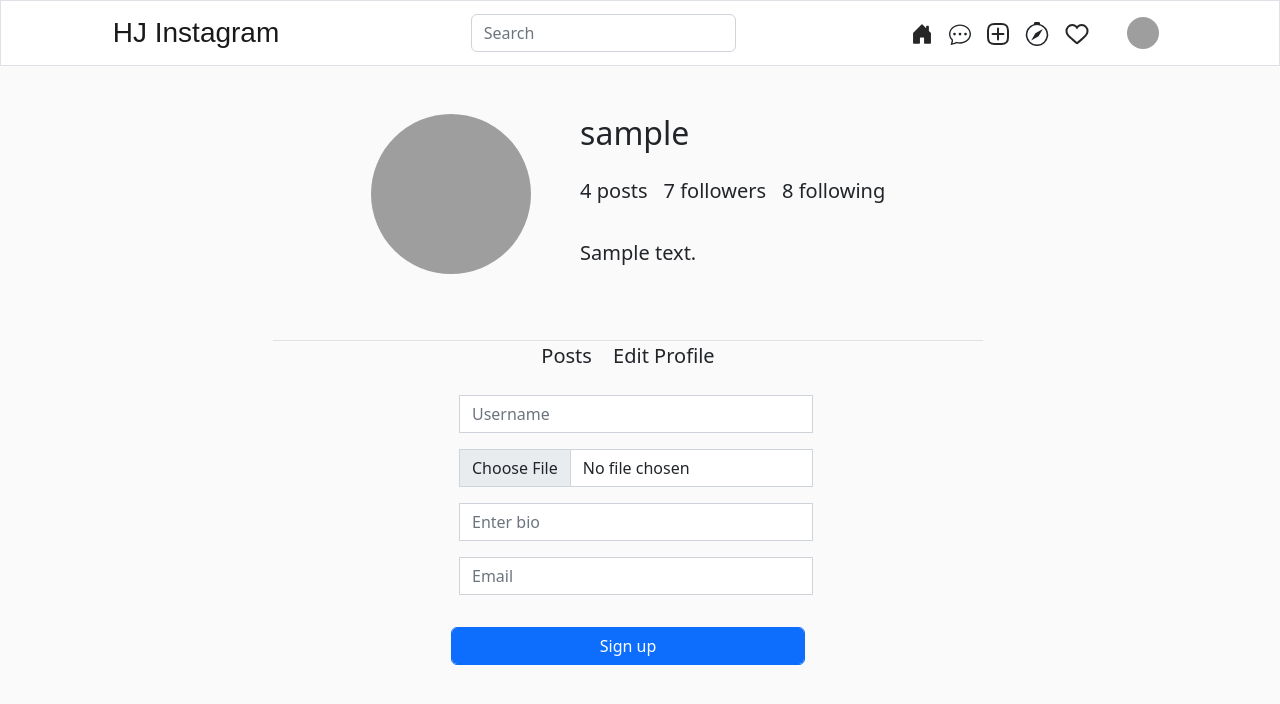
After one commit to Jaffar-Hussein/Instagram-Clone, a Django app: page /profile/edit in a window 1280 px wide. The commit adds this page. Shown: the top 704 px of the page. Run offline with Django 4.2, Linux system fonts and the light colour scheme; a user stored in the database is signed in; tables that the repository leaves empty hold one stand-in row (values such as "Sample post"); some libraries are stand-ins or nearby versions; some web fonts are replaced; grey boxes are pictures that could not be loaded.

Commit message:
ft:Profile Edit  - Editing of the profile

```diff
--- a/logic/forms.py
+++ b/logic/forms.py
@@ -1,3 +1,4 @@
+from dataclasses import field
 from django import forms
 from django.contrib.auth.forms import UserCreationForm
 from django.contrib.auth.models import User
@@ -48,3 +49,21 @@ class ImageForm(forms.ModelForm):
     class Meta:
         model = Image
         fields = ('name', 'image', 'caption')
+
+class ProfileEditForm(forms.ModelForm):
+    username = forms.CharField(max_length=40)
+    email = forms.EmailField()
+    bio = forms.CharField(max_length=80)
+    profilephoto = forms.ImageField()
+
+    class Meta:
+        model = Profile
+        fields = ('username', 'profilephoto', 'bio','email')
+    username.widget.attrs.update(
+        {'class': 'form-control m-2  input-val', 'placeholder': 'Username'})
+    email.widget.attrs.update(
+        {'class': 'form-control m-2  input-val', 'placeholder': 'Email'})
+    profilephoto.widget.attrs.update(
+        {'class': 'form-control m-2  input-val', 'placeholder': 'Profile Photo'})
+    bio.widget.attrs.update(
+        {'class': 'form-control m-2  input-val', 'placeholder': 'Enter bio'})
--- a/logic/templates/nav.html
+++ b/logic/templates/nav.html
@@ -1,4 +1,4 @@
-<nav class="navbar navbar-expand-lg bg-white border">
+<nav class="navbar navbar-expand-lg bg-white border sticky-top" role="navigation">
 <div class="container-fluid">
    <div class="container-fluid  d-flex justify-content-around align-items-center nav-sc">
    <div>
--- a/logic/templates/profile.html
+++ b/logic/templates/profile.html
@@ -1,48 +1,55 @@
 {% extends 'layout.html' %}
 {% block content %}
-
 {% include 'nav.html' %}
 <div class="container">
     <div class="container px-2 row justify-content-center">
-        <div class="col-md-8 py-5 mx-5 mb-5 border-bottom d-flex justify-content-evenly align-items-start">
+        <div class="col-md-8">
+            <!-- Top Profile -->
+            <div class="py-5 mx-5 mb-2  d-flex justify-content-evenly align-items-start">
+                <!-- Profile Picture -->
                 <div class="img-div mx-0">
                     <img src="/static/han.png" alt="" class="img-resp">
                 </div>
+                <!-- Side Description -->
                 <div>
                     <div class="d-flex align-items-center justify-content-start">
-                    <p class="h2 me-3">Hanan Hussein</p>
+                        <p class="h2 me-3">{{user_details.username}}</p>
+                        {% if request.path == '/profile' %}
+                        <a href="{%url 'profile_edit' %}">
                             <div class="btn btn-outline btn-sm">Edit Profile</div>
+                        </a>
+                        {% endif %}
                     </div>
                     <div class="d-flex my-3 align-items-center justify-content-between">
-                    <p class="lead"><strong>4</strong> posts</p>
-                    <p class="lead"><strong>7</strong> followers</p>
-                    <p class="lead"><strong>8</strong> following</p>
+                        <p class="lead me-3"><strong> 4</strong> posts </p>
+                        <p class="lead me-3"><strong> 7</strong> followers </p>
+                        <p class="lead"><strong> 8</strong> following </p>
                     </div>
                     <div>
                         <p class="lead">
-                        My bio is here
+                            {% if user_details.bio %}
+                            {{user_details.bio}}
+                            {% else %}
+                            Bio is coming soon ...
+                            {% endif %}
                         </p>
                     </div>
                 </div>
             </div>
             <!-- Below Profile -->
-        <div class="container px-2">
-            <!-- its nav -->
-            <div class="container border-top ">
-                <ul class="nav justify-content-center">
-                    <li class="nav-item">
-                      <a class="nav-link active" aria-current="page" href="#">Active</a>
-                    </li>
-                    <li class="nav-item">
-                      <a class="nav-link" href="#">Link</a>
-                    </li>
-                    <li class="nav-item">
-                      <a class="nav-link" href="#">Link</a>
-                    </li>
-                    <li class="nav-item">
-                      <a class="nav-link disabled">Disabled</a>
-                    </li>
-                  </ul>
+            <div class="container border-top d-flex flex-column justify-content-center align-items-center">
+                <p class="lead text-center">
+                    {% if request.path == '/profile' %}
+                    Posts
+                    {% else %}
+                    <a href="{%url 'profile' %}" class="lead me-3 text-decoration-none text-dark">Posts </a>
+                    Edit Profile
+                    {% endif %}
+                </p>
+                {% block edit_display %}
+
+
+                {% endblock %}
             </div>
         </div>
     </div>
--- /dev/null
+++ b/logic/templates/profile_edit.html
@@ -0,0 +1,16 @@
+{% extends 'profile.html' %}
+{% load bootstrap5 %}
+{% block edit_display %}
+<form action="" method="post">
+    {%csrf_token%}
+
+    {% bootstrap_form form layout='inline' %}
+    <div class="col-auto">
+        <button class="btn btn-primary form-control my-3" type="submit">Sign up</button>
+
+    </div>
+
+
+
+</form>
+{% endblock %}
--- a/logic/urls.py
+++ b/logic/urls.py
@@ -8,5 +8,6 @@ urlpatterns = [
     path("login", views.login_request, name="login"),
     path('upload', views.image_upload, name='upload'),
     path('profile', views.profile, name='profile'),
+    path('profile/edit', views.profile_edit, name='profile_edit'),
     path('logout', views.logout_request, name='logout'),
 ]
--- a/logic/views.py
+++ b/logic/views.py
@@ -1,5 +1,5 @@
 from django.shortcuts import render, redirect
-from .forms import NewUserForm, LoginForm, ImageForm
+from .forms import NewUserForm, LoginForm, ImageForm, ProfileEditForm
 # Create your views here.
 from django.contrib.auth import login, authenticate, logout
 from django.contrib.auth.decorators import login_required
@@ -9,8 +9,8 @@ from .models import Image, Profile
 
 @login_required
 def home(request):
-    posts=Image.objects.all()
-    return render(request, 'home.html',{"posts": posts})
+    posts = Image.objects.all()
+    return render(request, 'home.html', {"posts": posts})
 
 
 def register_request(request):
@@ -83,12 +83,23 @@ def logout_request(request):
 @login_required
 def profile(request):
     current_user = request.user
-    print(current_user.bio)
+    user_profile = Profile.objects.all().filter(
+        username=current_user.username).first()
     context = {
-        "bio" : current_user.bio
+        "user_details": user_profile
     }
     return render(request, 'profile.html', context=context)
 
+
 @login_required
 def profile_edit(request):
-    pass
+    form = ProfileEditForm()
+    current_user = request.user
+    user_profile = Profile.objects.all().filter(
+        username=current_user.username).first()
+    context = {
+        "user_details": user_profile,
+        "form": form
+    }
+
+    return render(request, 'profile_edit.html',context=context)
```
Lines whose indentation alone changed are shown as unchanged.
